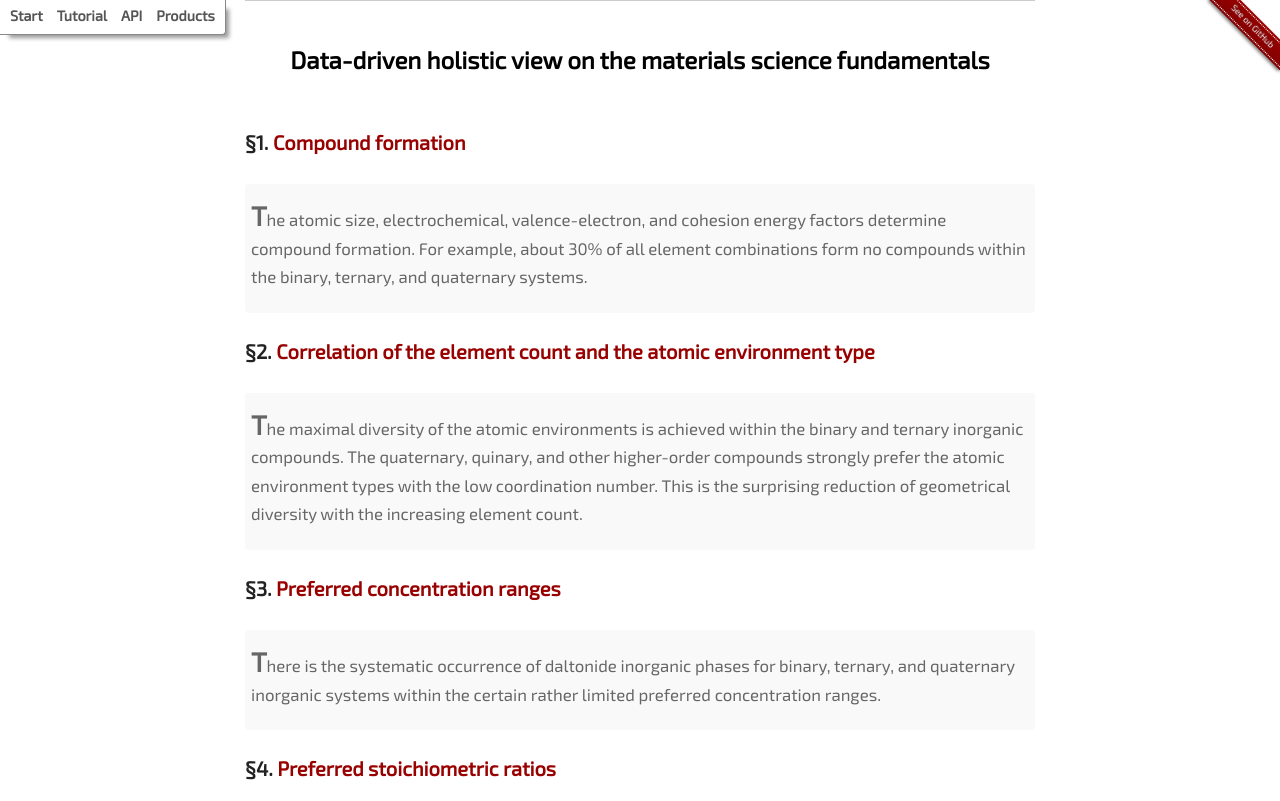
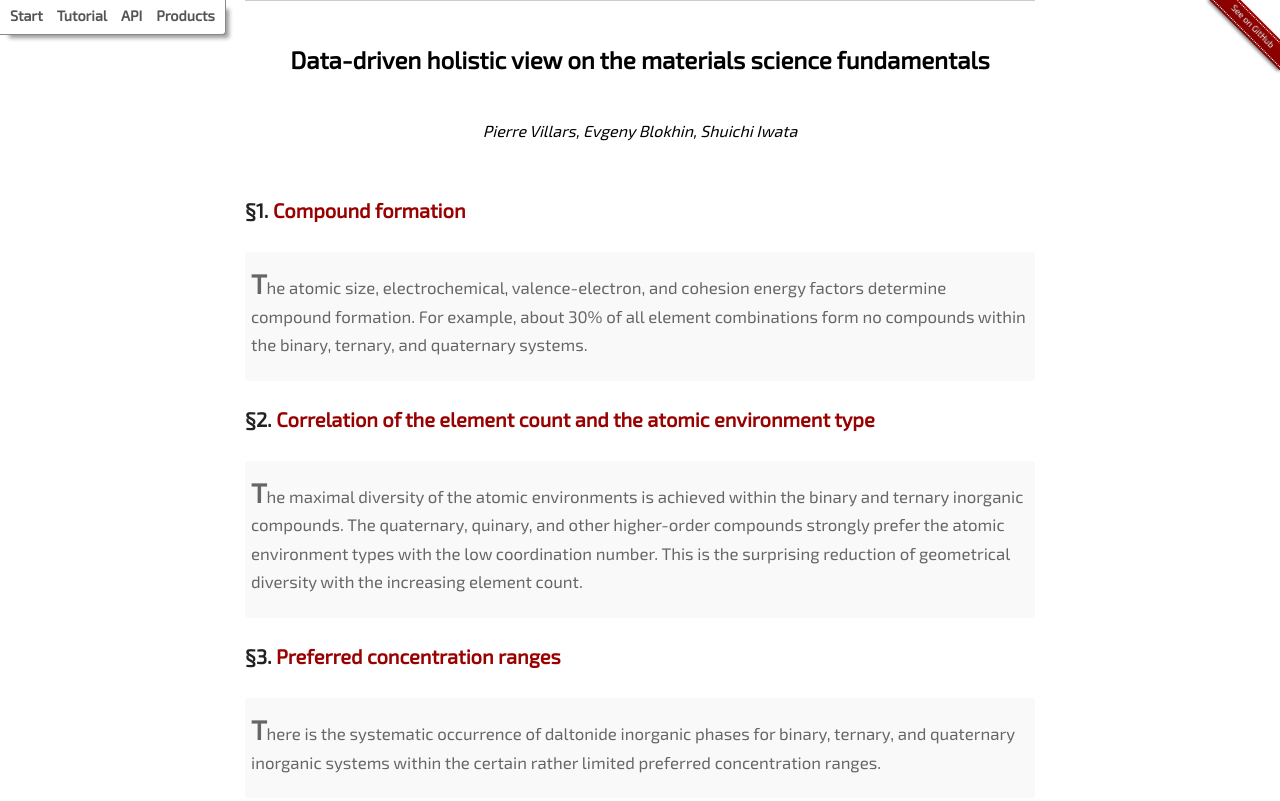
Before and after one commit to mpds-io/data-insights, a plain HTML site: page index.html in a window 1280 px wide. Shown: the top 801 px of the page. Drawn offline with Linux system fonts and the light colour scheme.

Commit message:
Update index.html

```diff
--- a/index.html
+++ b/index.html
@@ -29,6 +29,8 @@
         <div id="content">
 
 <h1>Data-driven holistic view on the materials science fundamentals</h1>
+
+<div style="width:100%;text-align:center;margin-bottom:3em;"><cite>Pierre Villars, Evgeny Blokhin, Shuichi Iwata</cite></div>
 
 <h2 id="section-formation">&sect;1. Compound formation</h2>
 
```
